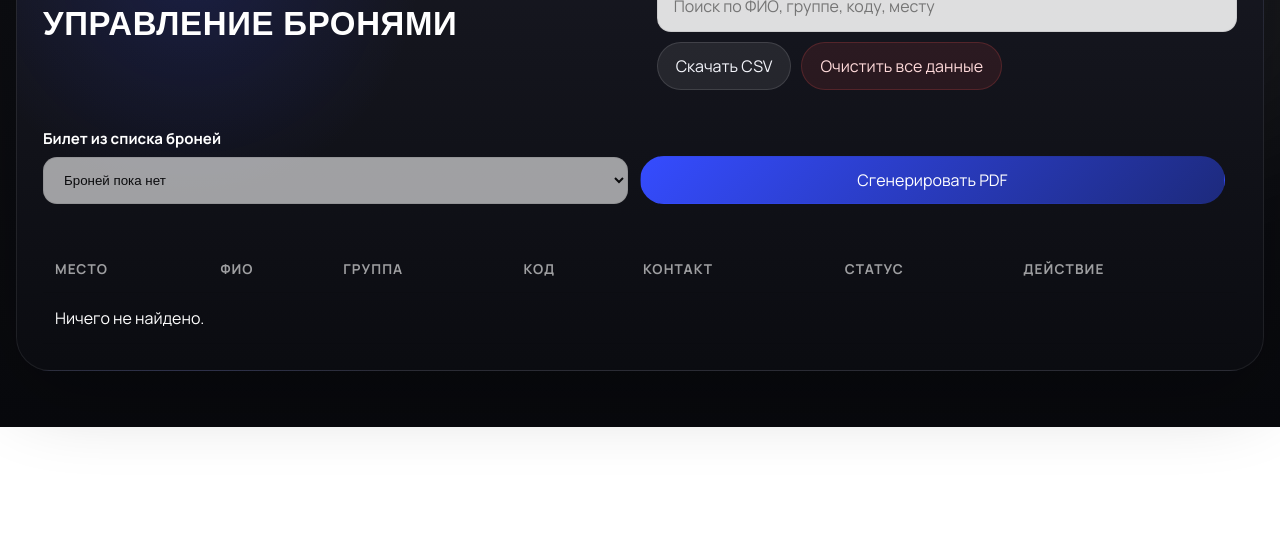
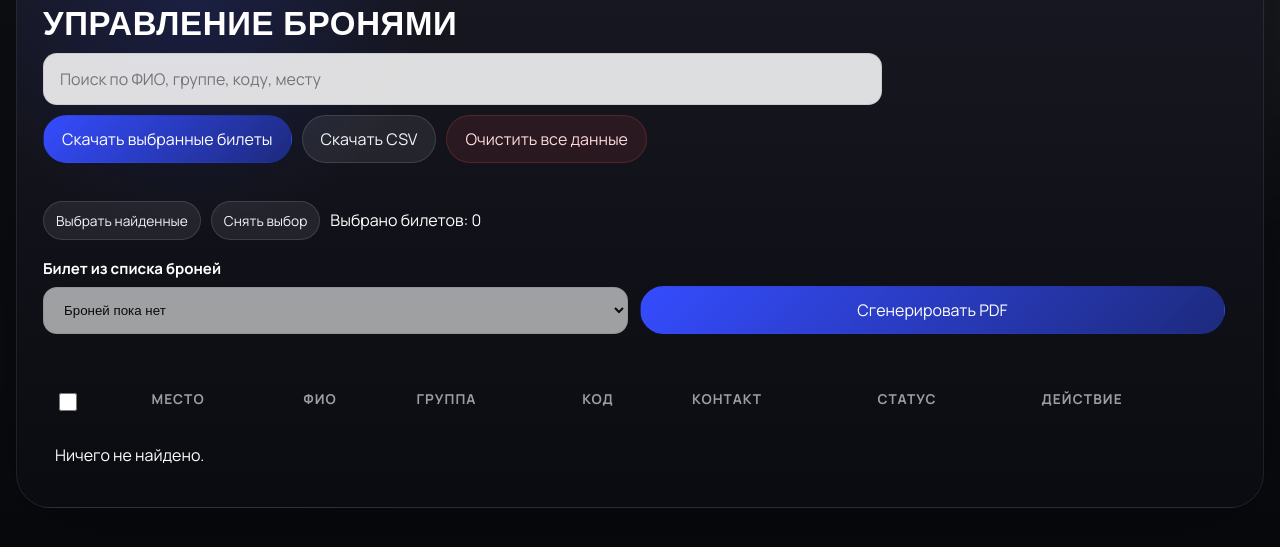
Before and after one commit to Grishka3002/SiteMiM, a website with bundled scripts: page admin/index.html in a window 1280 px wide. Shown: the part 761-1308 px from the top of the page. Before the commit the page ends 1188 px from the top, so only its background shows below. Built offline with nearby package versions, Linux system fonts and the light colour scheme; no server answers.

Commit message:
Add files via upload

```diff
--- a/admin/index.html
+++ b/admin/index.html
@@ -47,9 +47,15 @@
             </div>
             <div class="toolbar">
               <input id="admin-search" class="input" type="search" placeholder="Поиск по ФИО, группе, коду, месту" />
+              <button class="button button--primary" id="download-selected-tickets" type="button" disabled>Скачать выбранные билеты</button>
               <button class="button button--ghost" id="export-data">Скачать CSV</button>
               <button class="button button--danger" id="reset-demo">Очистить все данные</button>
             </div>
+          </div>
+          <div class="admin-selection-bar">
+            <button class="button button--ghost button--small" id="select-visible-tickets" type="button">Выбрать найденные</button>
+            <button class="button button--ghost button--small" id="clear-selected-tickets" type="button">Снять выбор</button>
+            <span class="muted" id="selected-tickets-status">Выбрано билетов: 0</span>
           </div>
           <form class="admin-ticket-generator" id="admin-ticket-generator">
             <label class="field">
@@ -76,6 +82,7 @@
             <table class="data-table">
               <thead>
                 <tr>
+                  <th><input type="checkbox" id="select-visible-checkbox" aria-label="Выбрать найденные билеты" /></th>
                   <th>Место</th>
                   <th>ФИО</th>
                   <th>Группа</th>
```
